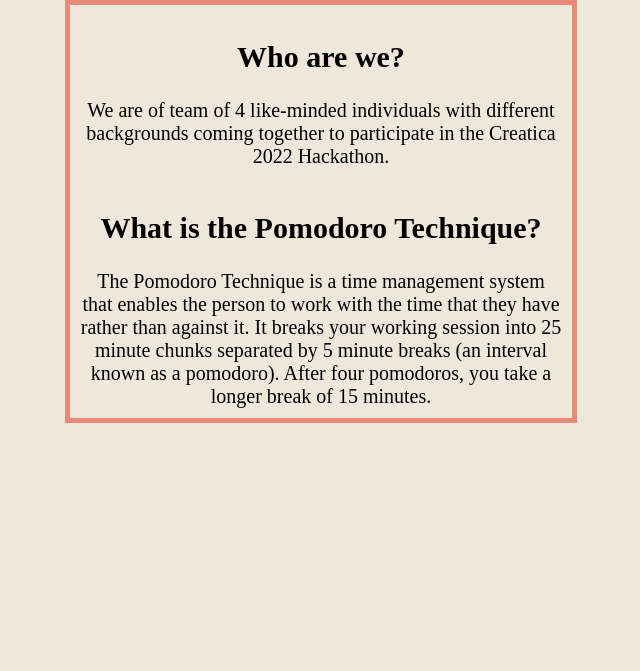
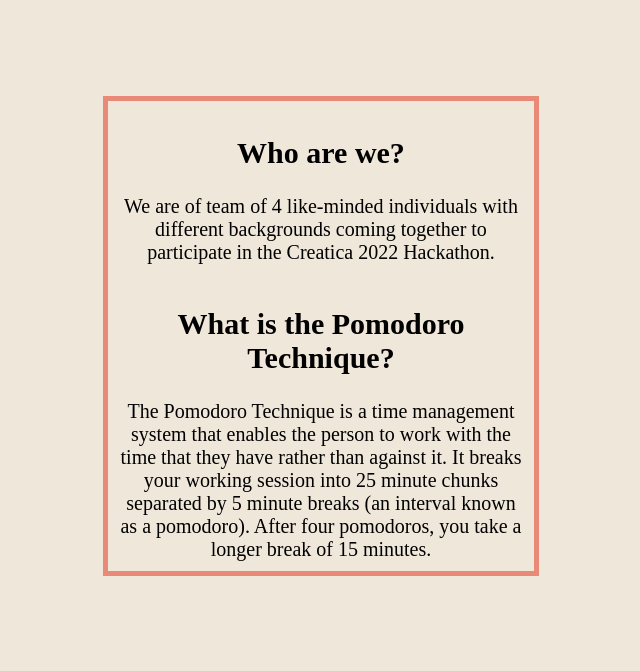
Before and after one commit to lina1919/creatica, a Django app: page /about in a window 1280 px wide. Shown: the part 78-749 px from the top of the page, without its empty margins (319-959 px from the left). Run offline with Django 4.2, Linux system fonts and the light colour scheme.

Commit message:
layout change

```diff
--- a/study/static/style.css
+++ b/study/static/style.css
@@ -49,6 +49,11 @@
 #container2 {
     margin: auto;
     padding: 0%;
+}
+
+#container3 {
+    margin: auto;
+    padding: 7.5%;
 }
 
 .text1 {
--- a/study/templates/about.html
+++ b/study/templates/about.html
@@ -19,7 +19,7 @@
             </ul>
         </div>
     </header>
-    <div id="container2">
+    <div id="container3">
         <div class="text1">
             <!-- <h1 align="left">About</h1> -->
             <h2 align="center">Who are we?</h2>
```
